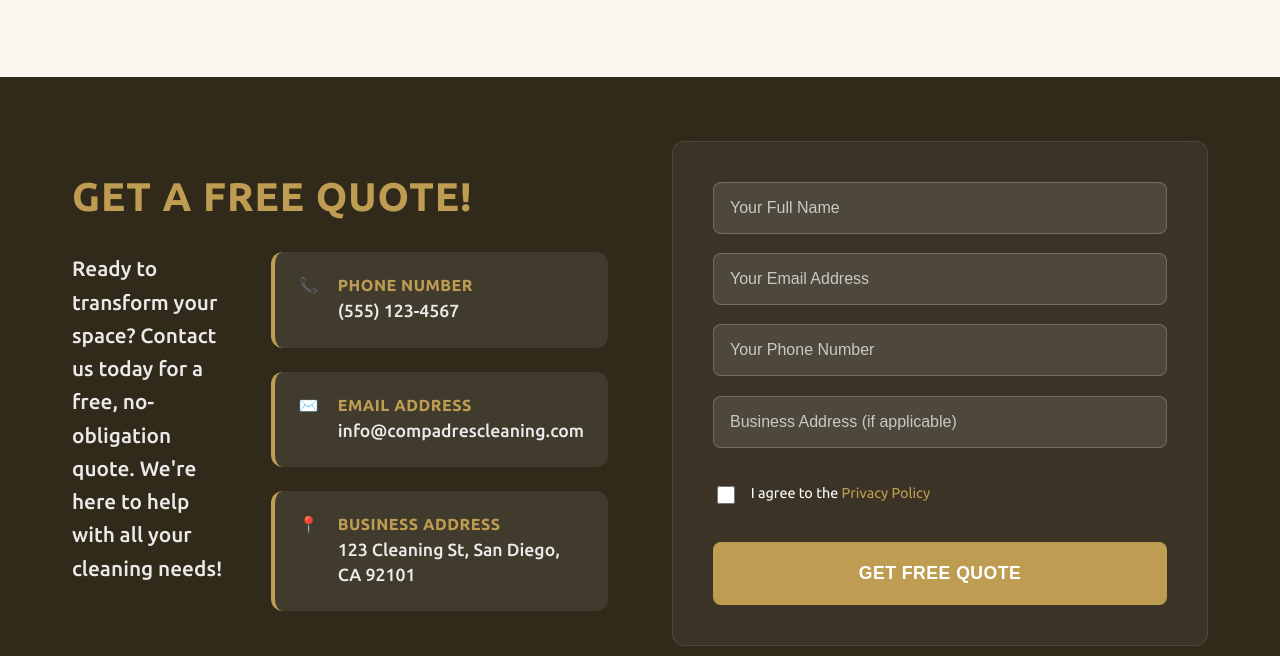
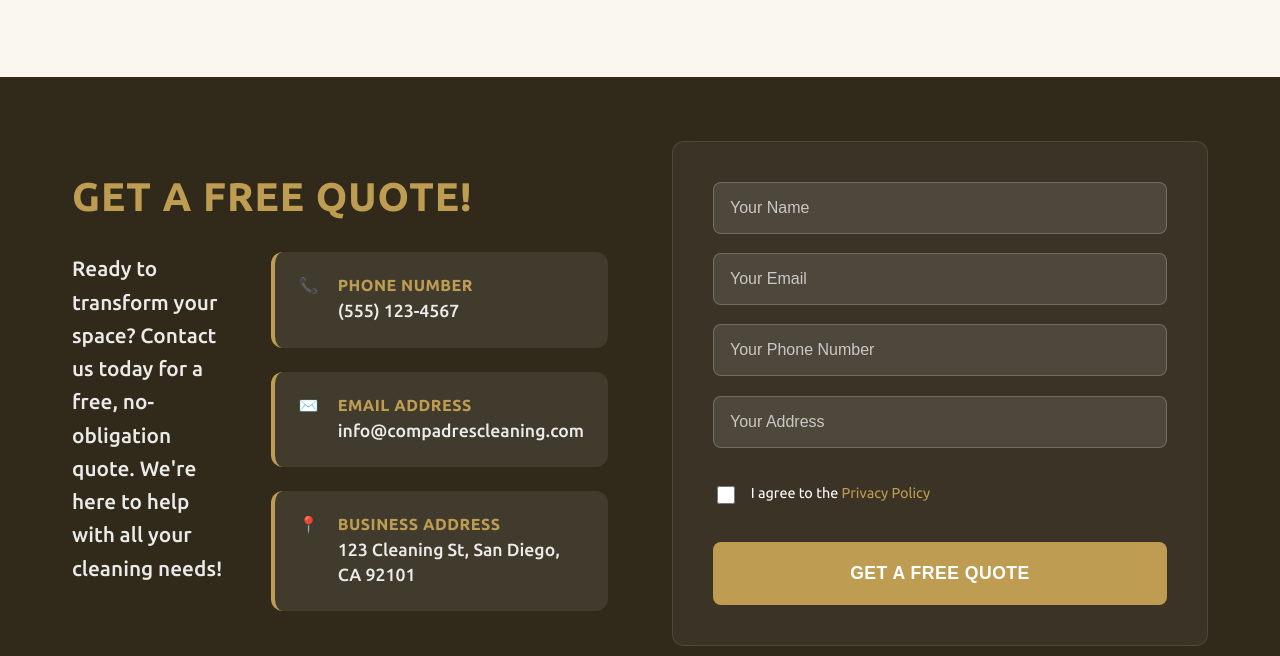
Before and after one commit to luispablomc/compadreslanding, a plain HTML site: page index.html in a window 1280 px wide. Shown: the part 3274-3930 px from the top of the page. Drawn offline with Linux system fonts and the light colour scheme; a web font is replaced by a local one.

Commit message:
Corrección textos para formulario de contacto

```diff
--- a/assets/lang.json
+++ b/assets/lang.json
@@ -84,7 +84,19 @@
         "privacy_your_consent": "Your Consent:",
         "privacy_your_consent_desc": "By using our website, you agree to this Privacy Policy.",
         "privacy_contact_us": "Contact Us:",
-        "privacy_contact_us_desc": "If you have any questions or requests regarding your personal data, please contact us at: 📧"
+        "privacy_contact_us_desc": "If you have any questions or requests regarding your personal data, please contact us at: 📧",
+        "quote_description": "Ready to transform your space? Contact us today for a free, no-obligation quote. We're here to help with all your cleaning needs!",
+
+        "quote_company_phone": "Phone Number",
+        "quote_company_email": "Email Address",
+        "quote_company_address": "Business Address",
+        "quote_name": "Your Name",
+        "quote_email": "Your Email",
+        "quote_phone": "Your Phone Number",
+        "quote_address": "Your Address",
+        "quote_policy": "I agree to the ",
+        "form_success_title": "✅ Thank you for your message!",
+        "form_success_message": "Your message has been sent successfully. We'll contact you within 24 hours."
     },
 
     "es": {
@@ -173,8 +185,18 @@
         "privacy_your_consent": "Su consentimiento:",
         "privacy_your_consent_desc": "Al usar nuestro sitio web, acepta esta Política de Privacidad.",
         "privacy_contact_us": "Contáctenos:",
-        "privacy_contact_us_desc": "Si tiene alguna pregunta o solicitud relacionada con sus datos personales, contáctenos en:"
+        "privacy_contact_us_desc": "Si tiene alguna pregunta o solicitud relacionada con sus datos personales, contáctenos en:" ,
 
-
+        "quote_description": "¿Listo para transformar tu espacio? Contáctanos hoy para una cotización gratuita y sin compromiso. Estamos aquí para ayudarte con todas tus necesidades de limpieza.",
+        "quote_company_phone": "Número de teléfono",
+        "quote_company_email": "Correo electrónico",
+        "quote_company_address": "Dirección comercial",
+        "quote_name": "Nombre completo",
+        "quote_email": "Correo electrónico",
+        "quote_phone": "Número de teléfono",
+        "quote_address": "Dirección comercial (si aplica)",
+        "quote_policy": "Acepto la ",
+        "form_success_title": "✅ ¡Gracias!",
+        "form_success_message": "Tu mensaje ha sido enviado exitosamente. Te contactaremos dentro de 24 horas."
     }
 }
--- a/assets/script.js
+++ b/assets/script.js
@@ -202,14 +202,54 @@ let translations = {};
 async function loadLanguage(lang) {
   try {
     const res = await fetch("assets/lang.json");
-    translations = await res.json();
+    const translations = await res.json();
 
     document.querySelectorAll("[data-key]").forEach(el => {
       const key = el.getAttribute("data-key");
-      if (translations[lang] && translations[lang][key]) {
-        el.innerHTML = translations[lang][key];
+      const translation = translations?.[lang]?.[key];
+
+      if (!translation) return; // no hay traducción para esta clave
+
+      // Priorizar atributos específicos
+      // 1) placeholder (inputs, textarea)
+      if ("placeholder" in el) {
+        // Nota: algunos elementos tienen placeholder pero no lo queremos (ej: elementos custom),
+        // por eso comprobamos que el atributo exista en el DOM
+        if (el.hasAttribute("placeholder") || el.tagName.toLowerCase() === "input" || el.tagName.toLowerCase() === "textarea") {
+          el.placeholder = translation;
+          return;
+        }
       }
+
+      // 2) value (botones, inputs con value)
+      if ("value" in el && (el.tagName.toLowerCase() === "input" || el.tagName.toLowerCase() === "button")) {
+        // solo reemplazar value si el input tiene value (o es button)
+        if (el.tagName.toLowerCase() === "button" || el.type === "button" || el.type === "submit" || el.hasAttribute("value")) {
+          el.value = translation;
+          // para botones <button> también es útil setear textContent
+          if (el.tagName.toLowerCase() === "button") el.textContent = translation;
+          return;
+        }
+      }
+
+      // 3) atributos informativos
+      if (el.hasAttribute("title")) {
+        el.setAttribute("title", translation);
+        return;
+      }
+      if (el.hasAttribute("alt")) {
+        el.setAttribute("alt", translation);
+        return;
+      }
+      if (el.hasAttribute("aria-label")) {
+        el.setAttribute("aria-label", translation);
+        return;
+      }
+
+      // 4) texto visible (fallback)
+      el.textContent = translation;
     });
+
   } catch (error) {
     console.error("Error loading language:", error);
   }
--- a/footer.html
+++ b/footer.html
@@ -8,9 +8,9 @@
         </div>
 
         <div class="footer-links">
-            <a href="privacy.html">Privacy Policy</a>
+            <a href="privacy.html" data-key="privacy_title">Privacy Policy</a>
             <span>|</span>
-            <a href="about.html">About Us</a>
+            <a href="about.html" data-key="menu_about"></a>
         </div>
     </div>
 </footer>
--- a/index.html
+++ b/index.html
@@ -221,9 +221,8 @@
                     <div class="contact-columns">
                         <!-- Columna 1: Texto descriptivo -->
                         <div class="contact-text-column">
-                            <p class="contact-description">
-                                Ready to transform your space? Contact us today for a free, no-obligation quote.
-                                We're here to help with all your cleaning needs!
+                            <p class="contact-description" data-key="quote_description">
+
                             </p>
                         </div>
 
@@ -233,21 +232,21 @@
                                 <div class="contact-item">
                                     <span class="contact-icon">📞</span>
                                     <div>
-                                        <strong>Phone Number</strong>
+                                        <strong data-key="quote_company_phone"></strong>
                                         <span class="contact">(555) 123-4567</span>
                                     </div>
                                 </div>
                                 <div class="contact-item">
                                     <span class="contact-icon">✉️</span>
                                     <div>
-                                        <strong>Email Address</strong>
+                                        <strong data-key="quote_company_email"></strong>
                                         <span class="contact">info@compadrescleaning.com</span>
                                     </div>
                                 </div>
                                 <div class="contact-item">
                                     <span class="contact-icon">📍</span>
                                     <div>
-                                        <strong>Business Address</strong>
+                                        <strong data-key="quote_company_address"></strong>
                                         <span class="contact">123 Cleaning St, San Diego, CA 92101</span>
                                     </div>
                                 </div>
@@ -258,25 +257,25 @@
 
                 <div class="contact-form">
                     <form name="contact" method="POST" netlify data-netlify="true">
-                        <input type="text" name="name" placeholder="Your Full Name" required />
-                        <input type="email" name="email" placeholder="Your Email Address" required />
-                        <input type="tel" name="phone" placeholder="Your Phone Number" required />
-                        <input type="text" name="business_address" placeholder="Business Address (if applicable)" />
+                        <input type="text" name="name" placeholder="Your Full Name" data-key="quote_name" required />
+                        <input type="email" name="email" placeholder="Your Email Address" data-key="quote_email" required />
+                        <input type="tel" name="phone" placeholder="Your Phone Number" data-key="quote_phone" required />
+                        <input type="text" name="business_address" placeholder="Business Address (if applicable)" data-key="quote_address" />
                         <div class="privacy-checkbox">
                             <input type="checkbox" id="privacy-policy" name="privacy_policy" required />
                             <label for="privacy-policy">
-                                I agree to the <a href="privacy-policy.html" target="_blank">Privacy Policy</a>
+                                <span data-key="quote_policy"></span><a href="privacy-policy.html" target="_blank" data-key="privacy_title"></a>
                             </label>
                         </div>
 
-                        <button type="submit" class="cta">GET FREE QUOTE</button>
+                        <button type="submit" class="cta" data-key="cta_quote"></button>
                     </form>
 
                     <!-- Mensaje de éxito (oculto inicialmente) -->
                     <div class="form-success" style="display: none;">
                         <div class="success-message">
-                            <h3>✅ Thank You!</h3>
-                            <p>Your message has been sent successfully. We'll contact you within 24 hours.</p>
+                            <h3 data-key="form_success_title"></h3>
+                            <p data-key="form_success_message"></p>
                         </div>
                     </div>
                 </div>
```
